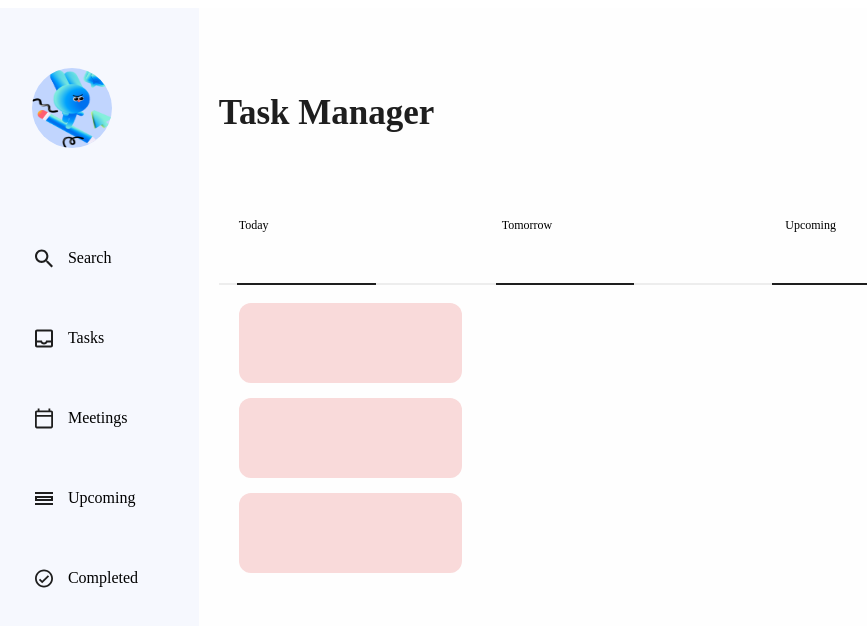
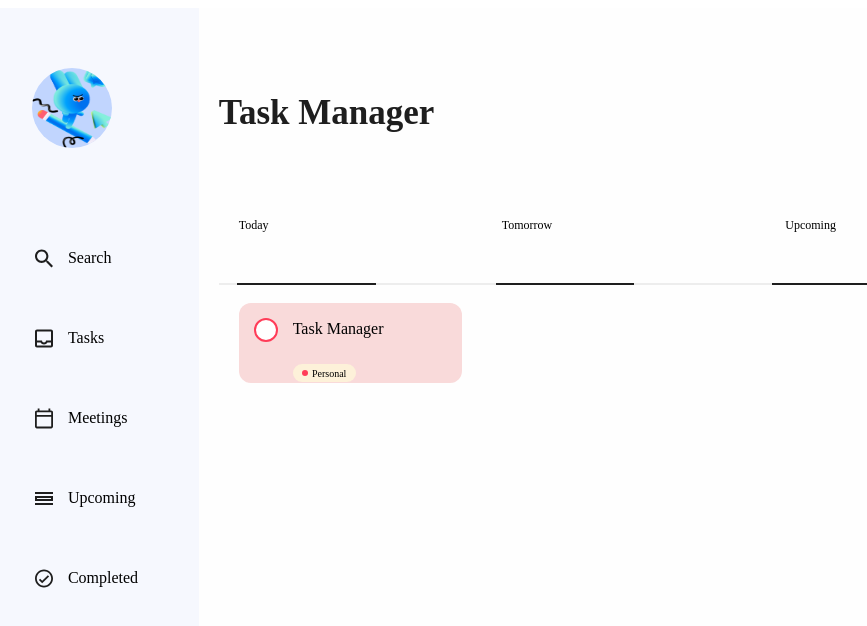
Before and after one commit to SatyarthBanerjee/TaskManager, a Next.js app: page / in a window 1280 px wide. Shown: the top 626 px of the page, without its empty margins (62-929 px from the left). Built offline with nearby package versions, Linux system fonts and the light colour scheme.

Commit message:
did changes

```diff
--- a/src/app/Components/HomeCont.jsx
+++ b/src/app/Components/HomeCont.jsx
@@ -27,16 +27,24 @@ const HomeCont = () => {
         <div className={styles.sublines}></div>
         <div className={styles.sublines}></div>
         <div className={styles.sublines}></div>
-
       </div>
       <div className={styles.tasks}>
         <div className={styles.today}>
           <div className={styles.todaycont}>
-            <div className={styles.checkbox}></div>
-            <div className={styles.checkbox}></div>
+            <div className={styles.check}>
+              <div className={styles.checkbox}></div>
+            </div>
+
+            <div className={styles.details}>
+              <p>Task Manager</p>
+              <div className={styles.tags}>
+                  <div className={styles.circle}></div>
+                  <p>Personal</p>
+              </div>
+            </div>
           </div>
-          <div className={styles.todaycont}></div>
-          <div className={styles.todaycont}></div>
+          {/* <div className={styles.todaycont}></div>
+          <div className={styles.todaycont}></div> */}
         </div>
         <div className={styles.tomorrow}></div>
         <div className={styles.upcoming}></div>
--- a/src/app/Components/Homecont.module.css
+++ b/src/app/Components/Homecont.module.css
@@ -69,4 +69,49 @@
     width: 100%;
     background-color: #F9DADA;
     border-radius: 12px;
+    display: flex;
+    flex-direction: row;
 }
+.check{
+  width: 20%;
+  height: 100%;
+  padding-top: 15px;
+  padding-left: 15px;
+}
+.checkbox{
+  height: 20px;
+  width: 20px;
+  border: 2px solid #FF3C58;
+  border-radius: 50%;
+  background-color: #fff;
+  cursor: pointer;
+}
+.details{
+  width: 100%;
+  height: 100%;
+  /* background-color: aliceblue; */
+  display: flex;
+  flex-direction: column;
+  justify-content: center;
+  /* align-items: center; */
+  gap: 10px;
+  padding-left: 5px;
+}
+.tags{
+  font-size: 10px;
+  background-color: #FDF1D9;
+  width: 63px;
+  height: 18px;
+  border-radius: 100px;
+  display: flex;
+  justify-content: center;
+  align-items: center;
+  gap: 4px
+}
+.circle{
+  height: 6px;
+  width: 6px;
+  border-radius: 50%;
+  background-color: #FF3C58;
+
+}
```
